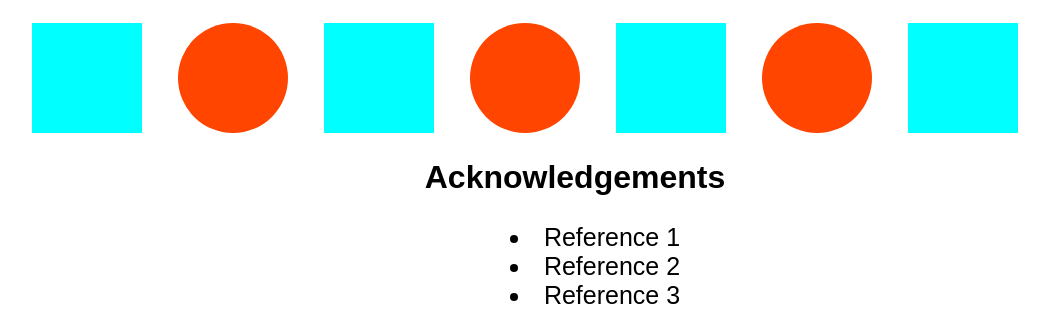
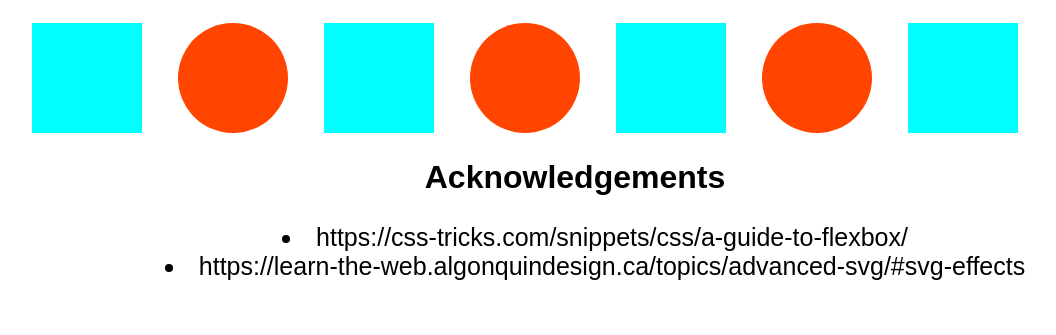
Before and after one commit to DS4200-S22/hw-03-nick-johnson, a plain HTML site: page index.html in a window 1280 px wide. Shown: the part 2172-2507 px from the top of the page, without its empty margins (65-1121 px from the left). After the commit the page ends 2478 px from the top, so only its background shows below. Drawn offline with Linux system fonts and the light colour scheme.

Commit message:
references

```diff
--- a/index.html
+++ b/index.html
@@ -85,9 +85,8 @@
         <div>
 <h2> Acknowledgements</h2>
     <ul>
-  <li>Reference 1</li>
-  <li>Reference 2</li>
-  <li>Reference 3</li>
+  <li>https://css-tricks.com/snippets/css/a-guide-to-flexbox/</li>
+  <li>https://learn-the-web.algonquindesign.ca/topics/advanced-svg/#svg-effects</li>
 </ul>
     </div>
 
```
